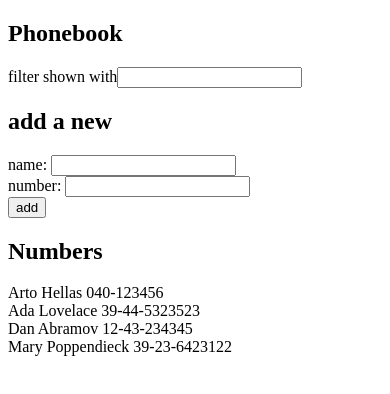
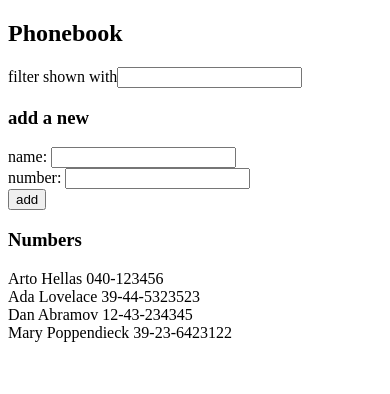
Before and after one commit to dan7sc/fso2020-part2, a React (Create React App) app: page / in a window 390 px wide. Shown: the top 394 px of the page. Built offline with nearby package versions, Linux system fonts and the light colour scheme.

Commit message:
Add solution to exercise 2.10: The Phonebook Step5

```diff
--- a/src/App.jsx
+++ b/src/App.jsx
@@ -1,4 +1,7 @@
 import React, { useState } from 'react'
+import Filter from './components/Filter'
+import PersonForm from './components/PersonForm'
+import Persons from './components/Persons'
 
 const App = () => {
     const [persons, setPersons] = useState([
@@ -19,6 +22,7 @@ const App = () => {
         }
         if (persons.map(person => person.name === newContact.name).includes(true)) {
             setNewName('')
+            setNewNumber('')
             return alert(`${newContact.name} is already added to phonebook`)
         }
         setPersons(persons.concat(newContact))
@@ -44,34 +48,17 @@ const App = () => {
     return (
         <div>
           <h2>Phonebook</h2>
-          <div>
-            filter shown with
-            <input
-              onChange={handleFilterChange}
-            />
-          </div>
-          <h2>add a new</h2>
-          <form onSubmit={addPerson}>
-            <div>
-              name: <input
-                      value={newName}
-                      onChange={handleNameChange}
-                    />
-            </div>
-            <div>
-              number: <input
-                        value={newNumber}
-                        onChange={handleNumberChange}
-                      />
-            </div>
-            <div>
-              <button type="submit">add</button>
-            </div>
-          </form>
-          <h2>Numbers</h2>
-          <div>
-            {personsToShow.map(person => <div key={person.name}>{person.name} {person.number}</div>)}
-          </div>
+          <Filter handleFilterChange={handleFilterChange} />
+          <h3>add a new</h3>
+          <PersonForm
+            newName={newName}
+            newNumber={newNumber}
+            addPerson={addPerson}
+            handleNameChange={handleNameChange}
+            handleNumberChange={handleNumberChange}
+          />
+          <h3>Numbers</h3>
+          <Persons personsToShow={personsToShow} />
         </div>
     )
 }
--- /dev/null
+++ b/src/components/Filter.jsx
@@ -0,0 +1,16 @@
+import React from 'react'
+
+const Filter = (props) => {
+    const {handleFilterChange} = props
+
+    return (
+        <div>
+          filter shown with
+          <input
+            onChange={handleFilterChange}
+          />
+        </div>
+    )
+}
+
+export default Filter
--- /dev/null
+++ b/src/components/PersonDetails.jsx
@@ -0,0 +1,11 @@
+import React from 'react'
+
+const PersonDetails = (props) => {
+    const {person} = props
+
+    return (
+        <div>{person.name} {person.number}</div>
+    )
+}
+
+export default PersonDetails
--- /dev/null
+++ b/src/components/PersonForm.jsx
@@ -0,0 +1,27 @@
+import React from 'react'
+
+const PersonForm = (props) => {
+    const {addPerson, newName, handleNameChange, newNumber, handleNumberChange} = props
+
+    return (
+        <form onSubmit={addPerson}>
+          <div>
+            name: <input
+            value={newName}
+            onChange={handleNameChange}
+  />
+          </div>
+          <div>
+            number: <input
+                        value={newNumber}
+                        onChange={handleNumberChange}
+                     />
+          </div>
+          <div>
+            <button type="submit">add</button>
+          </div>
+        </form>
+    )
+}
+
+export default PersonForm
--- /dev/null
+++ b/src/components/Persons.jsx
@@ -0,0 +1,14 @@
+import React from 'react'
+import PersonDetails from './PersonDetails'
+
+const Persons = (props) => {
+    const {personsToShow} = props
+
+    return (
+        <div>
+          {personsToShow.map(person => <PersonDetails key={person.name} person={person} />)}
+        </div>
+    )
+}
+
+export default Persons
```
